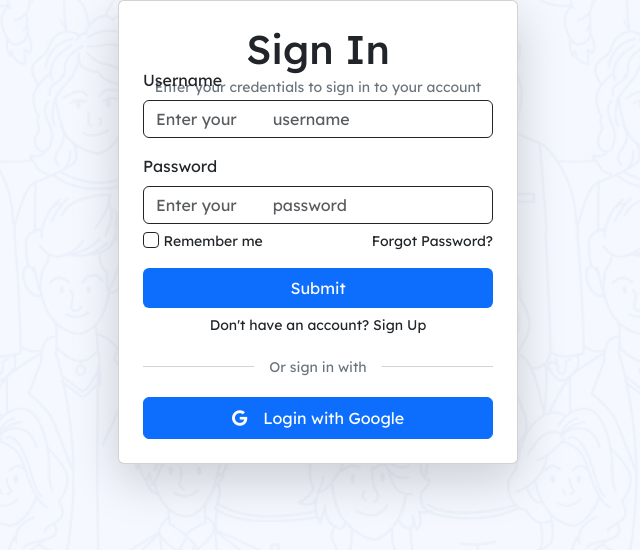
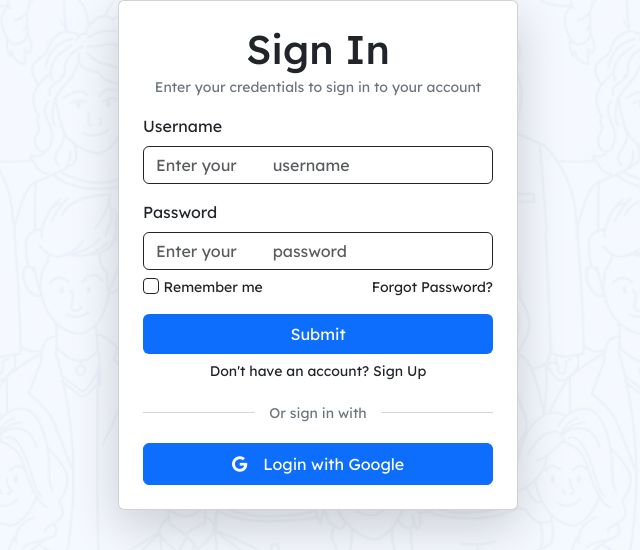
Before and after one commit to ilhye/IDentity-All-around-ID, a Python web app: template app/auth/templates/login.html in a window 1280 px wide. Shown: the top 550 px of the page, without its empty margins (322-962 px from the left). Run offline with Jinja, Linux system fonts and the light colour scheme; the template is opened without the code that fills it, so the values that code supplies are empty, except form fields; form fields are guessed from the names that the template uses.

Commit message:
Update login.html

```diff
--- a/app/auth/templates/login.html
+++ b/app/auth/templates/login.html
@@ -12,7 +12,7 @@
     <form action="" method="post" novalidate>
       {{ form.hidden_tag() }}
         <p id="speak-1" class="text-white d-none">Please enter you username and password</p>
-      <div class="mb-3 w-100" style="margin-top:-30px">
+      <div class="mb-3 w-100 mt-3">
         {{ form.username.label(class="form-label", for="username")}} {{
         form.username (class="form-control border border-dark" + (" is-invalid" if
         form.username.errors else ""), id="username", placeholder="Enter your
```
